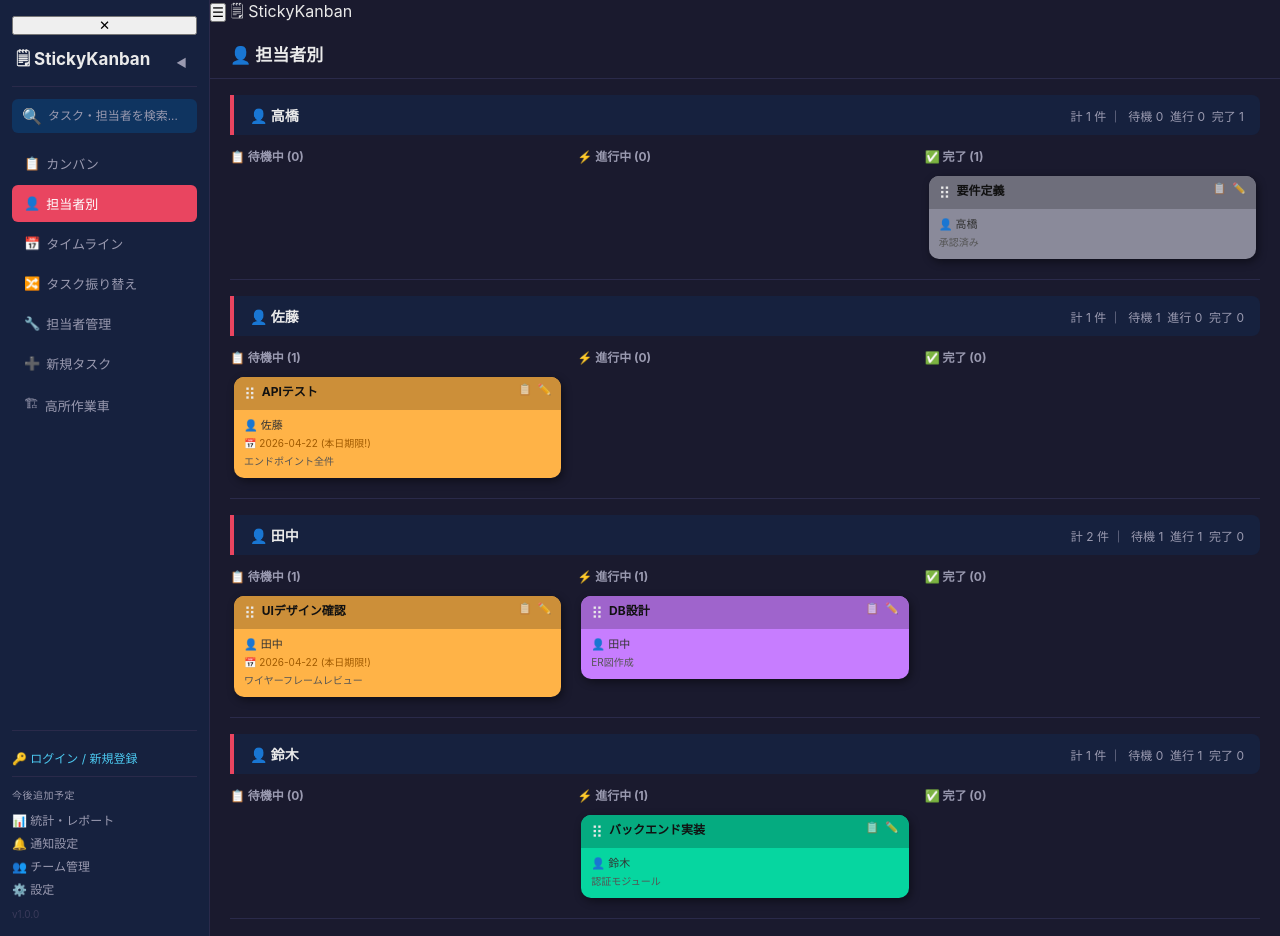
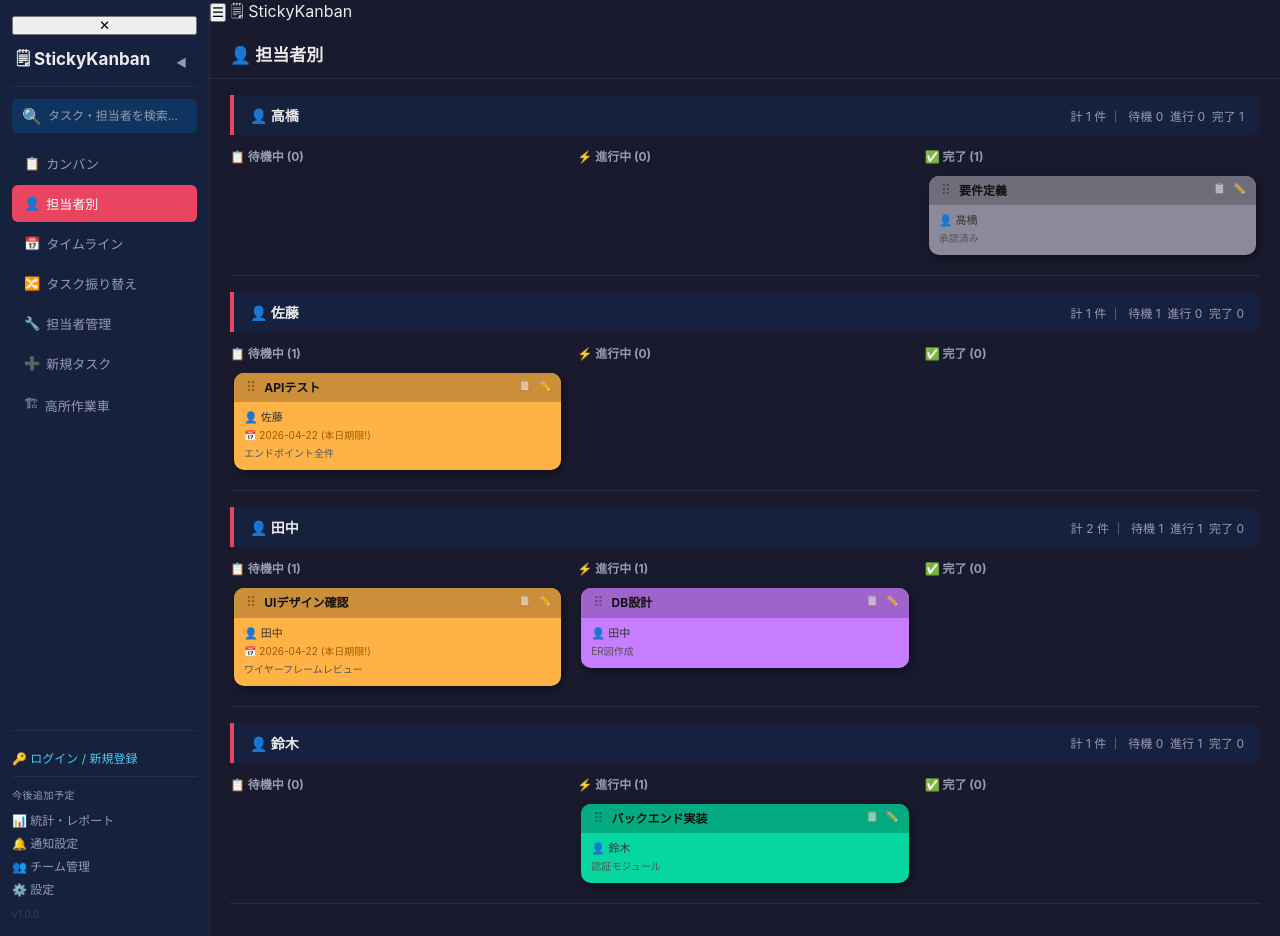
Before and after one commit to ssto2222/Kanban-board, a Flask app: page / in a window 1280 px wide. Run offline with Flask 3, Linux system fonts and the light colour scheme; data that the repository does not hold is empty.

Commit message:
カンバンDnD修正: card-ghost/drag-handleのCSS追加
- .card-ghost に position:fixed を追加（これがないとゴーストが
  カーソル位置に追従せず、DnDが完全に機能しなかった）
- .drag-handle に cursor:grab / touch-action:none を追加
- [data-draggable] に touch-action:none を追加（タッチ操作対応）

https://claude.ai/code/session_01BeGmbAJ3XvP3nJEmmeTv4T

```diff
--- a/static/style.css
+++ b/static/style.css
@@ -296,6 +296,31 @@ body {
 .column.highlight {
   background: #1c2645;
   border-color: #5a5aaa;
+}
+
+/* ── カード DnD ── */
+[data-draggable] { touch-action: none; }
+
+.drag-handle {
+  cursor: grab;
+  touch-action: none;
+  user-select: none;
+  font-size: 14px;
+  color: rgba(0,0,0,0.35);
+  flex-shrink: 0;
+  padding: 0 2px;
+  line-height: 1;
+}
+.drag-handle:hover { color: rgba(0,0,0,0.6); }
+
+.card-ghost {
+  position: fixed;
+  pointer-events: none;
+  opacity: 0.75;
+  z-index: 1000;
+  border-radius: 10px;
+  box-shadow: 4px 8px 24px rgba(0,0,0,0.55);
+  transform: rotate(2deg);
 }
 
 .col-header {
```
